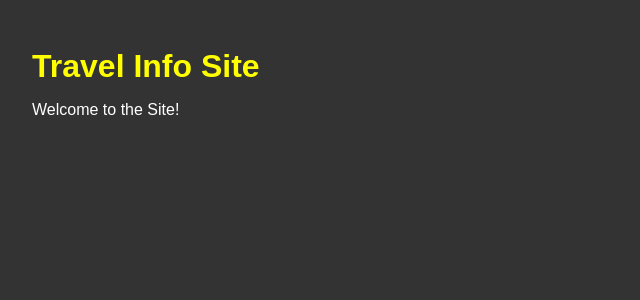
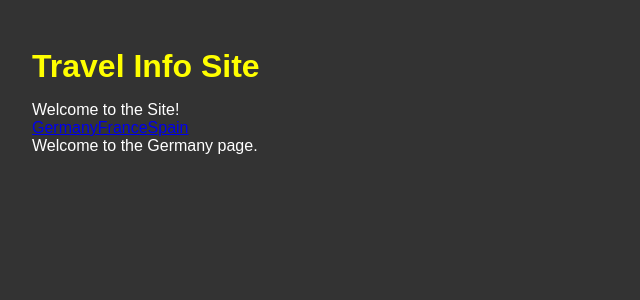
Before and after one commit to Scientific-Research/mk004-react-router-dom-React-Vite-Typescript, a React (Vite) app: page /germany in a window 1280 px wide. Shown: the top 300 px of the page, without its empty margins (0-640 px from the left). Built offline with nearby package versions, Linux system fonts and the light colour scheme.

Commit message:
all NavLink and Routes are there

```diff
--- a/src/App.tsx
+++ b/src/App.tsx
@@ -1,10 +1,27 @@
 // import './App.css';
+
+import { NavLink, Route, Routes } from 'react-router-dom';
+import { PageGermany } from './components/PageGermany';
+import { PageFrance } from './components/PageFrance';
+import { PageSpain } from './components/PageSpain';
 
 function App() {
   return (
     <div className="App">
       <h1>Travel Info Site</h1>
       <p>Welcome to the Site!</p>
+
+      <nav>
+        <NavLink to="/germany">Germany</NavLink>
+        <NavLink to="/france">France</NavLink>
+        <NavLink to="/spain">Spain</NavLink>
+      </nav>
+
+      <Routes>
+        <Route path="/germany" element={<PageGermany />}></Route>
+        <Route path="/france" element={<PageFrance />}></Route>
+        <Route path="spain" element={<PageSpain />}></Route>
+      </Routes>
     </div>
   );
 }
--- /dev/null
+++ b/src/components/PageGermany.tsx
@@ -0,0 +1,7 @@
+export const PageGermany = () => {
+        return (
+            <>
+                <p>Welcome to the Germany page.</p>
+            </>
+        );
+    };
```
Also changed, not shown: src/components/PageBerlin.tsx (deleted, +0 -7 lines).
